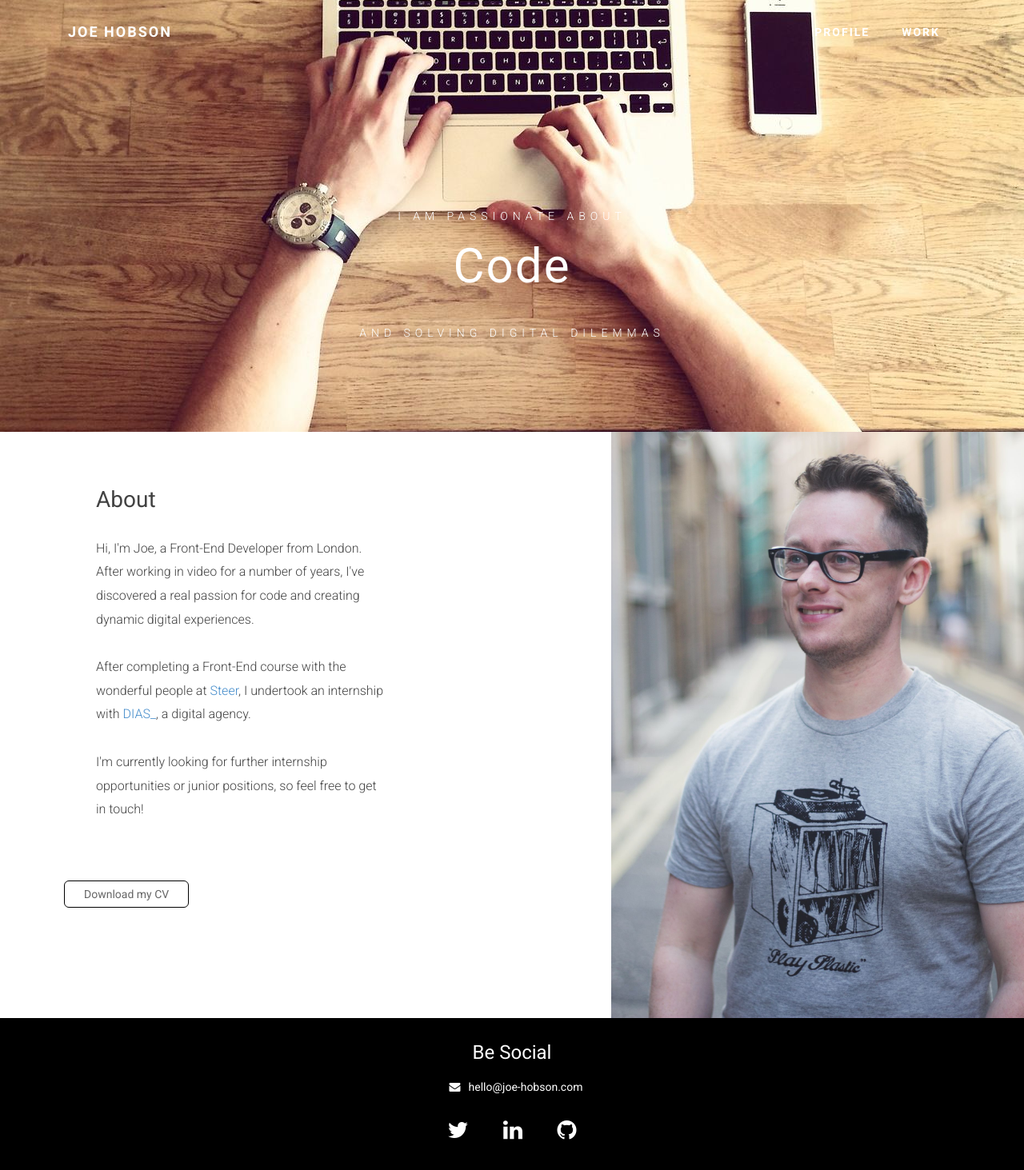
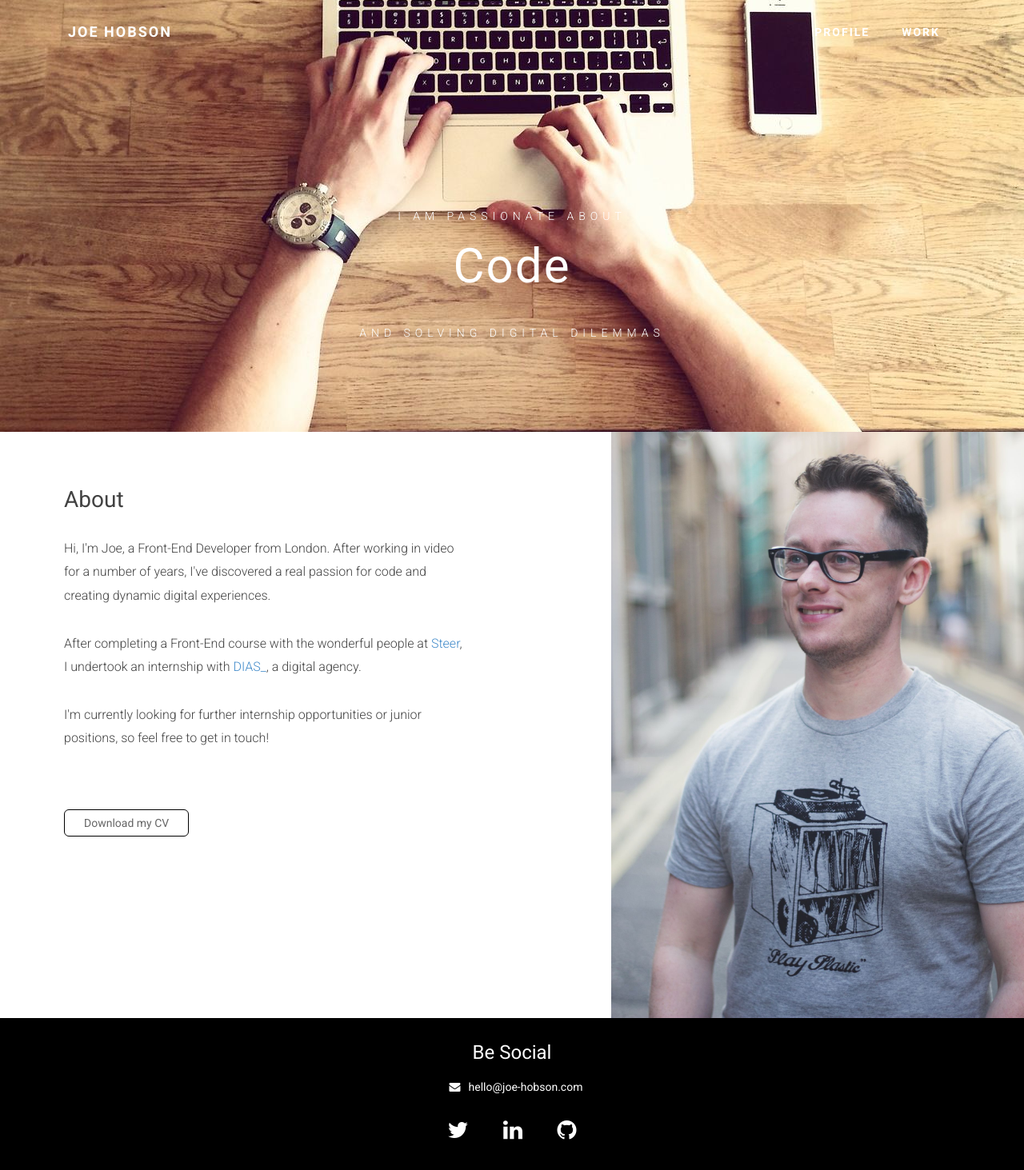
Before and after one commit to fant0mex/portfolio, a Jekyll site: the page built from 01-profile.md, in a window 1280 px wide. Shown: the whole page at 80% size. Built offline with Jekyll 4.4.1, drawn with Linux system fonts in a browser that asks for light colours; nearby versions of some CDN libraries.

Commit message:
profile styles

```diff
--- a/_sass/main.sass
+++ b/_sass/main.sass
@@ -453,7 +453,7 @@ iframe
 /*Profile*/
 
 .bio, .blogfull
-  padding: 30px 120px
+  padding: 30px 20px 30px 80px
   body
     background-color: #eee
   h3
--- a/css/main.css
+++ b/css/main.css
@@ -607,7 +607,7 @@ iframe {
 /*Profile */
 /* line 455, ../_sass/main.sass */
 .bio, .blogfull {
-  padding: 30px 120px;
+  padding: 30px 20px 30px 80px;
 }
 /* line 457, ../_sass/main.sass */
 .bio body, .blogfull body {
```
